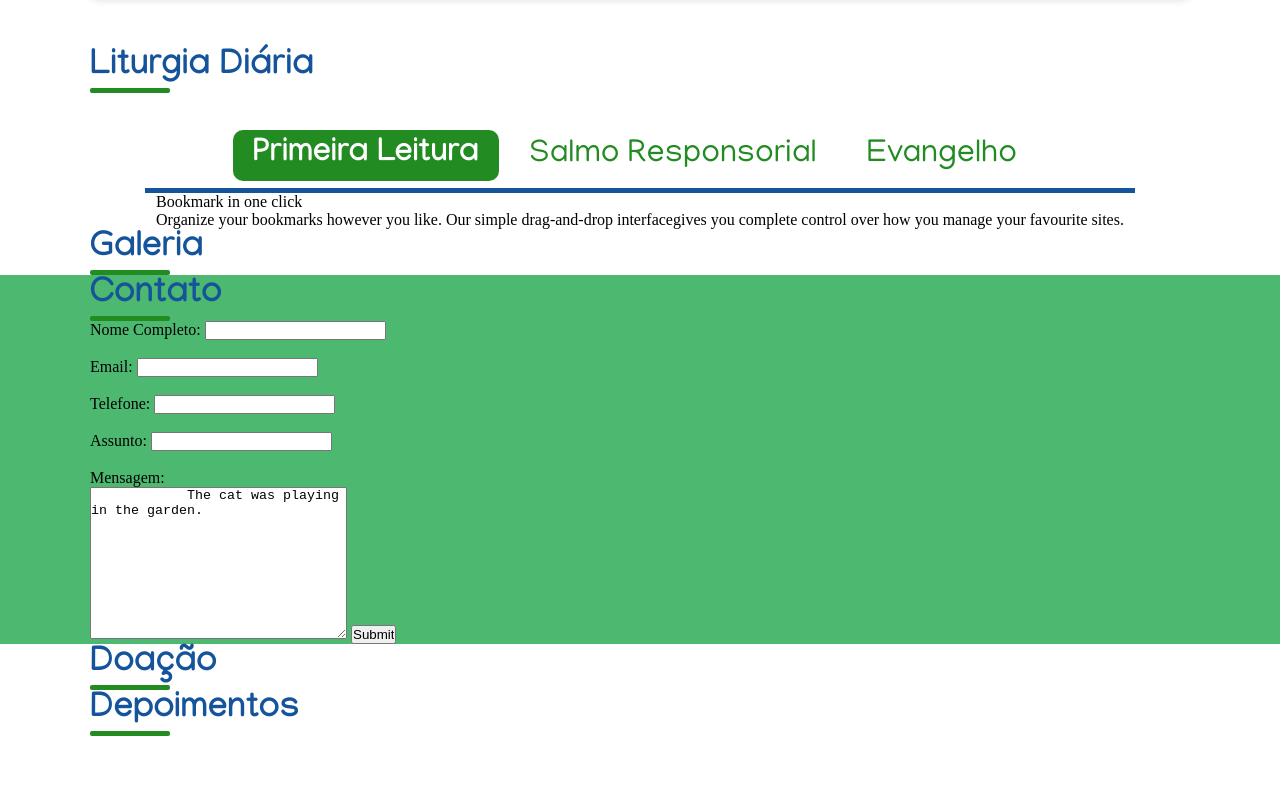
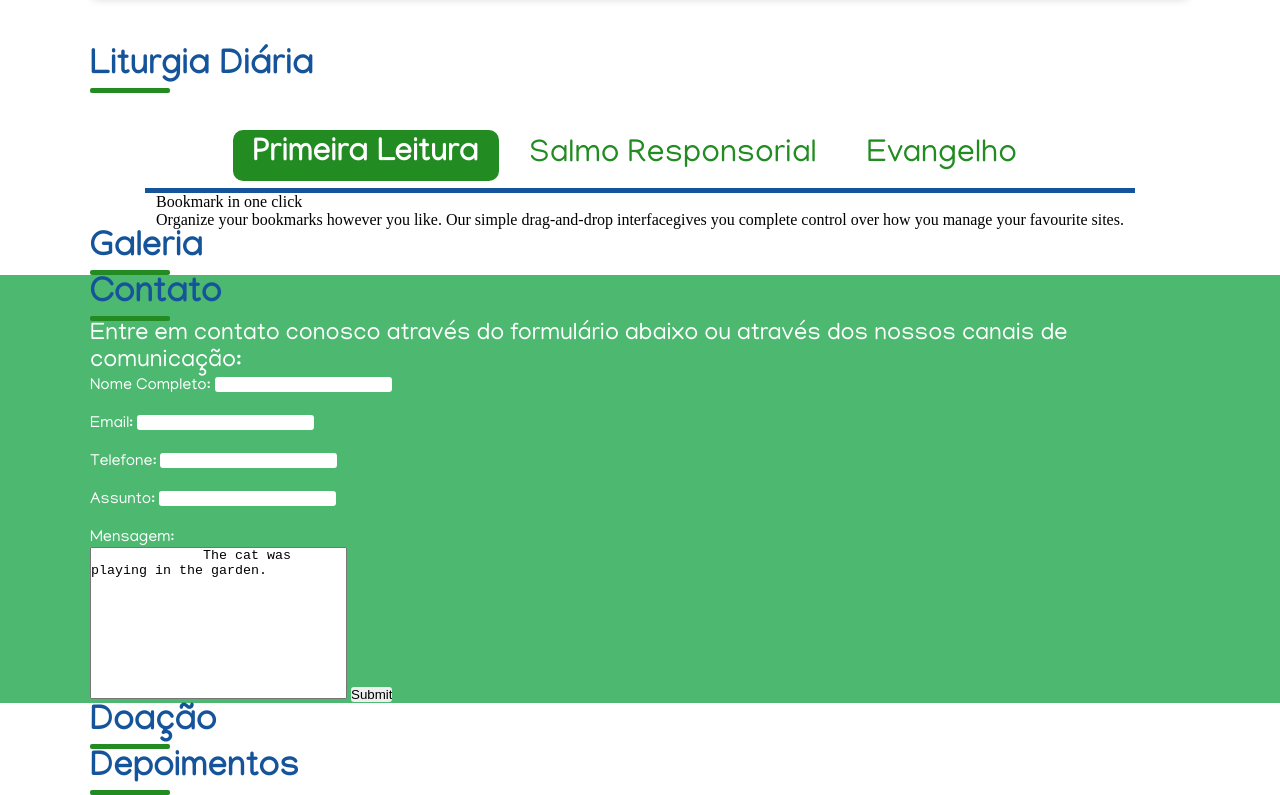
Before and after one commit to ManoelArruda/ACJ, a plain HTML site: page index.html in a window 1280 px wide. Shown: the part 1179-1974 px from the top of the page. Before the commit the page ends 1915 px from the top, so only its background shows below. Drawn offline with Linux system fonts and the light colour scheme.

Commit message:
formulario

```diff
--- a/assets/css/section-contact.css
+++ b/assets/css/section-contact.css
@@ -1,3 +1,33 @@
 #contact{
   background-color: rgba(77,184,112,1);
+  width: 100%;
+  height: 100%;
 }
+.p-contact p{
+  width: 100%;
+  font-family: 'Manjari', sans-serif;
+  font-size: 1.5rem;
+  color: #fff;
+}
+.content-contact{
+  display: flex;
+}
+textarea{
+  resize: none;
+}
+.middle-comunication img{
+  display: none;
+  width: auto;
+  height: 200px;
+}
+
+/* Formulário */
+#formulario label{
+  font-family: 'Manjari', sans-serif;
+  font-size: 1rem;
+  color: #fff;
+}
+#formulario input{
+  border: none;
+  border-radius: 3px;
+}
--- a/index.html
+++ b/index.html
@@ -209,11 +209,20 @@
 
   <section id="contact">
     <div class="container">
-      <div class="content-contact">
       <h2 class="title-section">Contato</h2>
       <div class="line-title-section"></div>
-
-        <form action="https://formspree.io/f/xwkyggwq" method="post" autocomplete="on">
+      <div class="p-contact">
+        <p>Entre em contato conosco através do formulário abaixo ou através dos nossos canais de comunicação:</p>
+        </div>
+      <div class="content-contact">
+        <div class="contact-left">
+          <div class="middle-comunication">
+            <img src="/assets/images/whatsapp.png" alt="Logo do Whatsapp">
+            <img src="/assets/images/email.png" alt="Ícone de email.">
+          </div>
+        </div>
+        <div class="contact-right">
+          <form id="formulario" action="https://formspree.io/f/xwkyggwq" method="post" autocomplete="on">
             <label for="nameComplete">Nome Completo:</label>
             <input type="text" id="nameComplete" name="nameComplete"><br><br>
             <label for="email">Email:</label>
@@ -228,6 +237,7 @@
               </textarea>
             <input type="submit">
           </form>
+        </div>
       </div>
     </div>
   </section>
```
Also changed, not shown: assets/images/email.png (added). Lines whose indentation alone changed are shown as unchanged.
